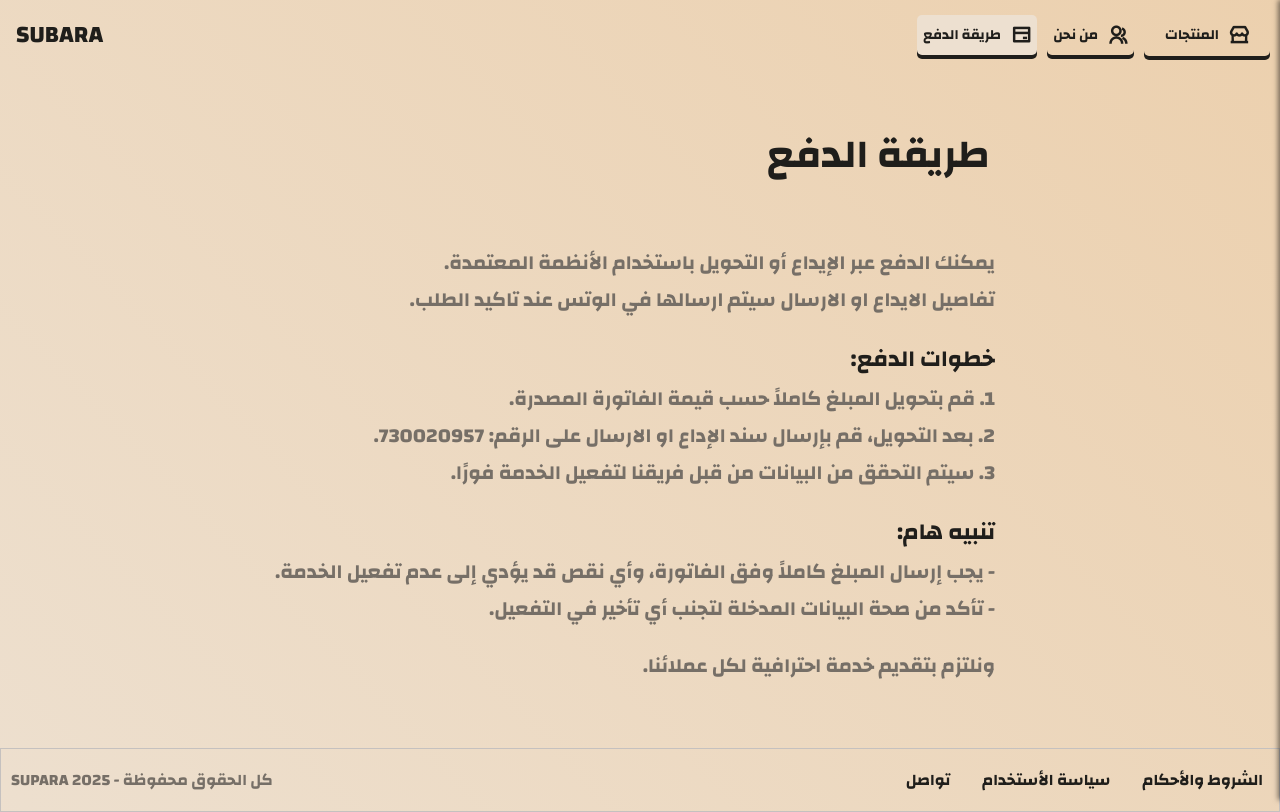
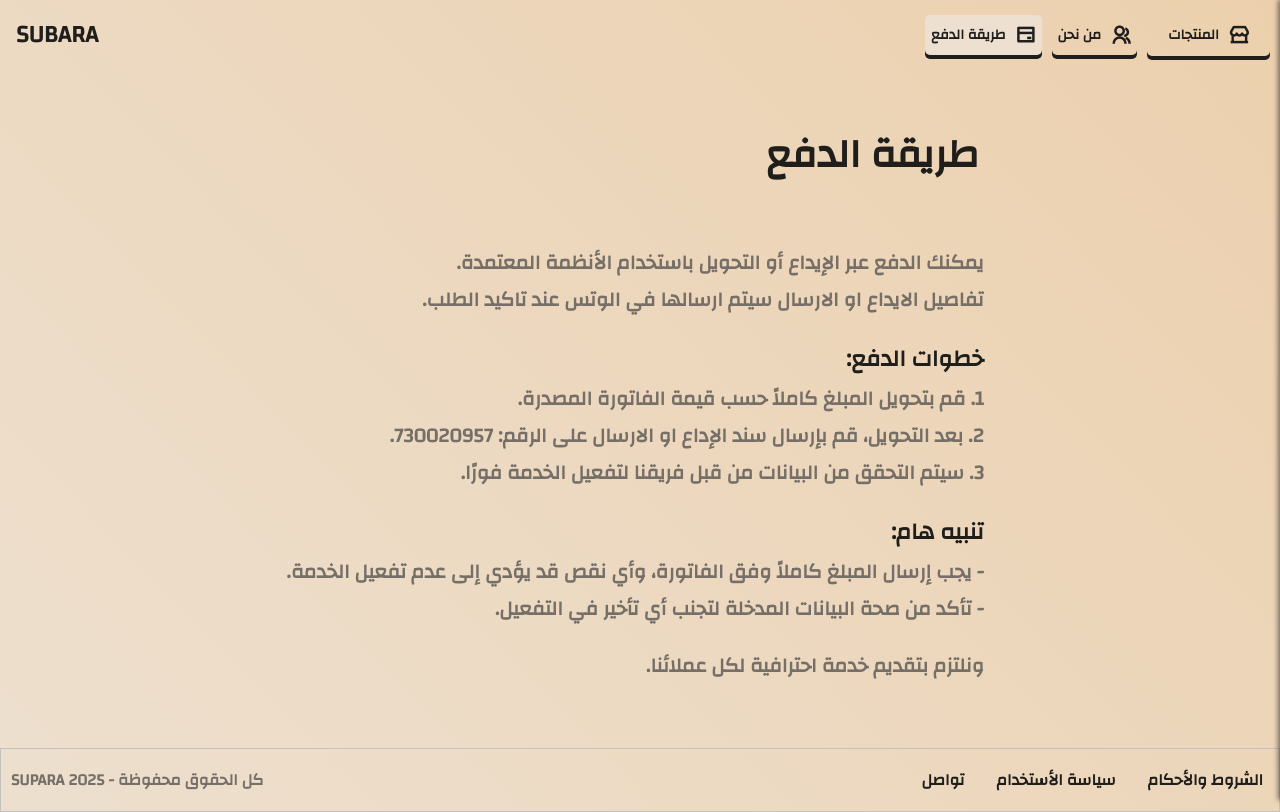
Before and after one commit to Abdullahwebions/Subara, a plain HTML site: page Pages/Navbar/PaymentMethod.html in a window 1280 px wide. Drawn offline with nearby package versions, Linux system fonts and the light colour scheme.

Commit message:
Update PaymentMethod.html

```diff
--- a/Pages/Navbar/PaymentMethod.html
+++ b/Pages/Navbar/PaymentMethod.html
@@ -8,10 +8,6 @@
 
     <link href="https://cdn.jsdelivr.net/npm/remixicon@latest/fonts/remixicon.css" rel="stylesheet">
     <link rel="stylesheet" href="https://cdn.jsdelivr.net/npm/swiper@11/swiper-bundle.min.css"/>
-
-    <link rel="preconnect" href="https://fonts.googleapis.com">
-    <link rel="preconnect" href="https://fonts.gstatic.com" crossorigin>
-    <link href="https://fonts.googleapis.com/css2?family=Changa:wght@200..800&family=Inter:ital,opsz,wght@0,14..32,100..900;1,14..32,100..900&display=swap" rel="stylesheet">
 
     <link rel="stylesheet" href="../../Style/Style.css">
 </head>
@@ -77,4 +73,5 @@
     <script type="module" src="../../Js/App.js"></script>
 </body>
 
+
 </html>
```
